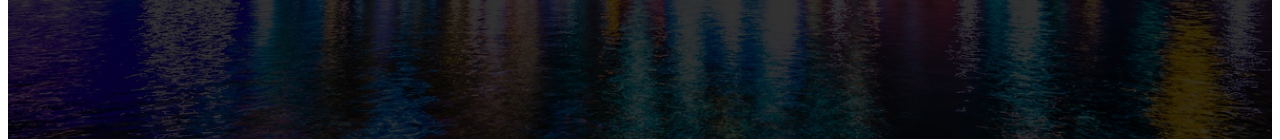
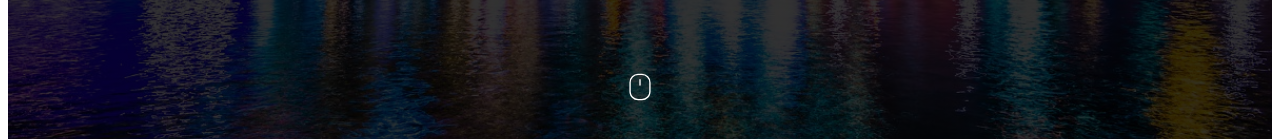
Before and after one commit to songuna/React-ToyProject, a React (Vite) app in the folder vite-react-app/: page / in a window 1280 px wide. Shown: the part 669-809 px from the top of the page. Built offline with nearby package versions, Linux system fonts and the light colour scheme.

Commit message:
add : 메인 아이콘 변경
마우스 아이콘 변경

```diff
--- a/vite-react-app/src/components/Main.tsx
+++ b/vite-react-app/src/components/Main.tsx
@@ -1,6 +1,8 @@
 import styled from 'styled-components';
 import React from 'react';
 import useTypingEffect from '../hook/UseTypingEffect';
+import { CiDesktopMouse2 } from "react-icons/ci";
+
 
 const Main: React.FC = () => {
     const texts = ['Front-End Developer'];
@@ -15,7 +17,7 @@ const Main: React.FC = () => {
                 <p>프론트엔드 개발자 송유나 입니다.</p>
                 <p>오늘보다 내일 더 성장하는 개발자가 되겠습니다.</p>
                 <button className="download">DOWNLOAD CV</button>
-                <button className="mouse"><i className="fa-solid fa-computer-mouse"></i></button>
+                <button className="mouse"><CiDesktopMouse2 /></button>
             </div>
         </MainContainer>
     );
```
